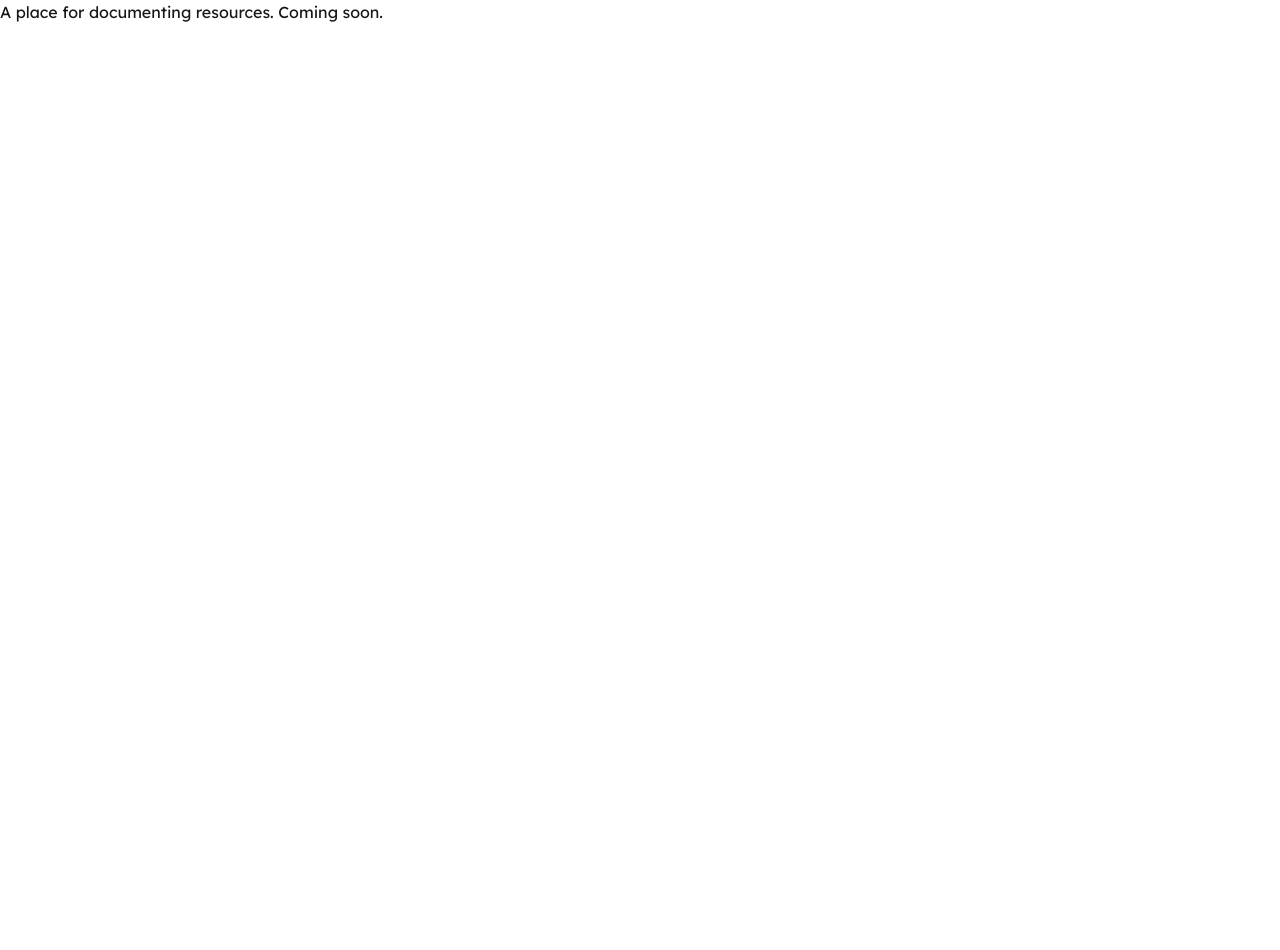
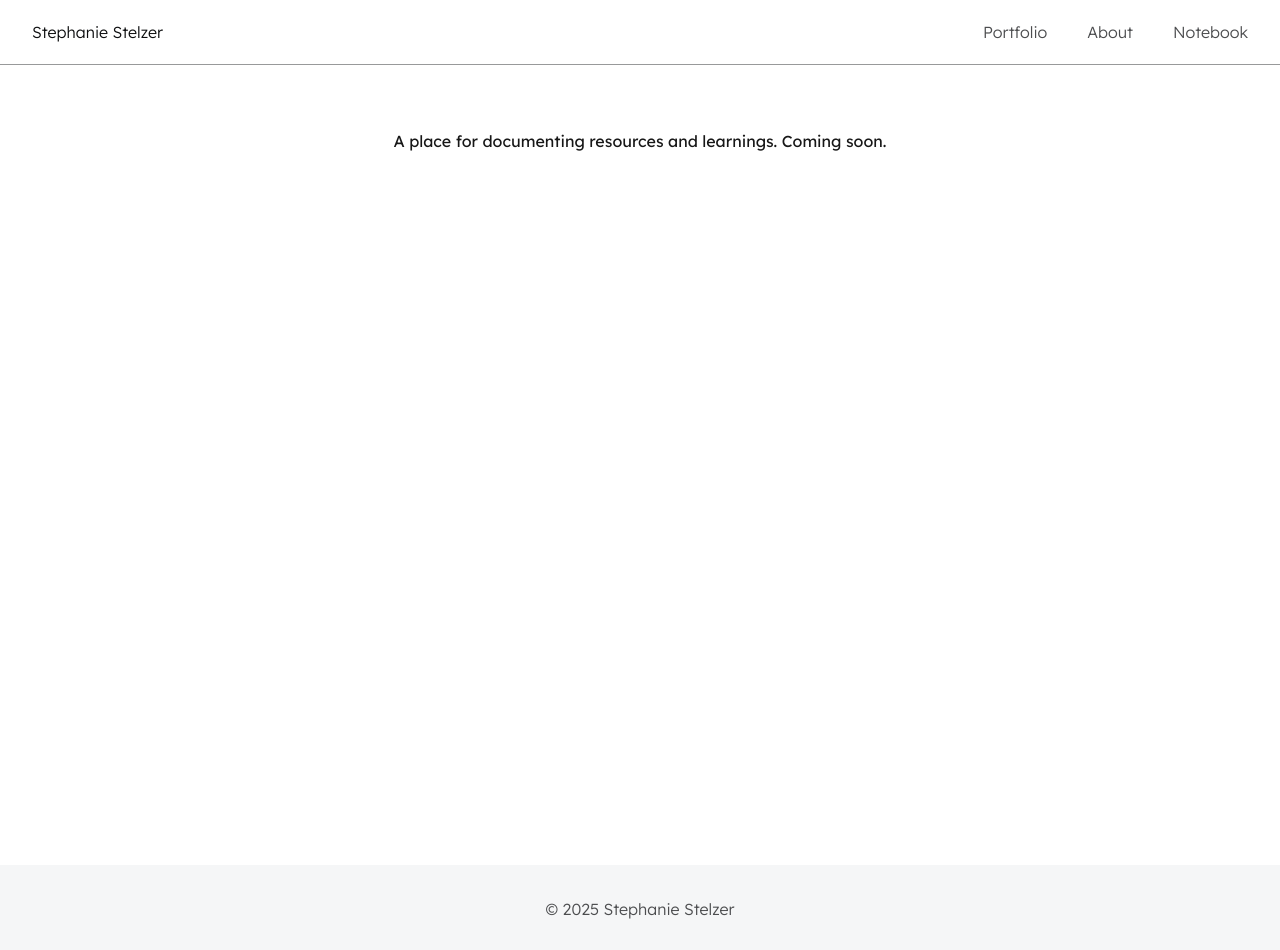
Before and after one commit to stephaniestelzer/portfolio, a Next.js app: page /notebook in a window 1280 px wide. Shown: the top 950 px of the page. Before the commit the page ends 800 px from the top, so only its background shows below. Built offline with nearby package versions, Linux system fonts and the light colour scheme; no server answers.

Commit message:
notebook page draft

```diff
--- a/app/notebook/page.tsx
+++ b/app/notebook/page.tsx
@@ -1,10 +1,24 @@
-export default async function About() {
+import { Layout } from '../components';
+import { Header } from '../components';
+import Image from 'next/image';
 
-    return (
-      <>
-        <div>
-          A place for documenting resources. Coming soon.
+export default async function Notebook() {
+
+  return (
+    <>
+      <Header />
+      <Layout>
+        <div className="min-h-screen pt-8">
+          <div className="flex mt-8 mb-8 flex-col justify-center lg:flex-row">
+            A place for documenting resources and learnings. Coming soon.
+          </div>
         </div>
-      </>
-    );
-  };
+      </Layout>
+      <div className="py-8 text-center bg-tag-unselected">
+        <p className="text-grey-400 font-light text-p">
+          © 2025 Stephanie Stelzer
+        </p>
+      </div>
+    </>
+  );
+};
```
